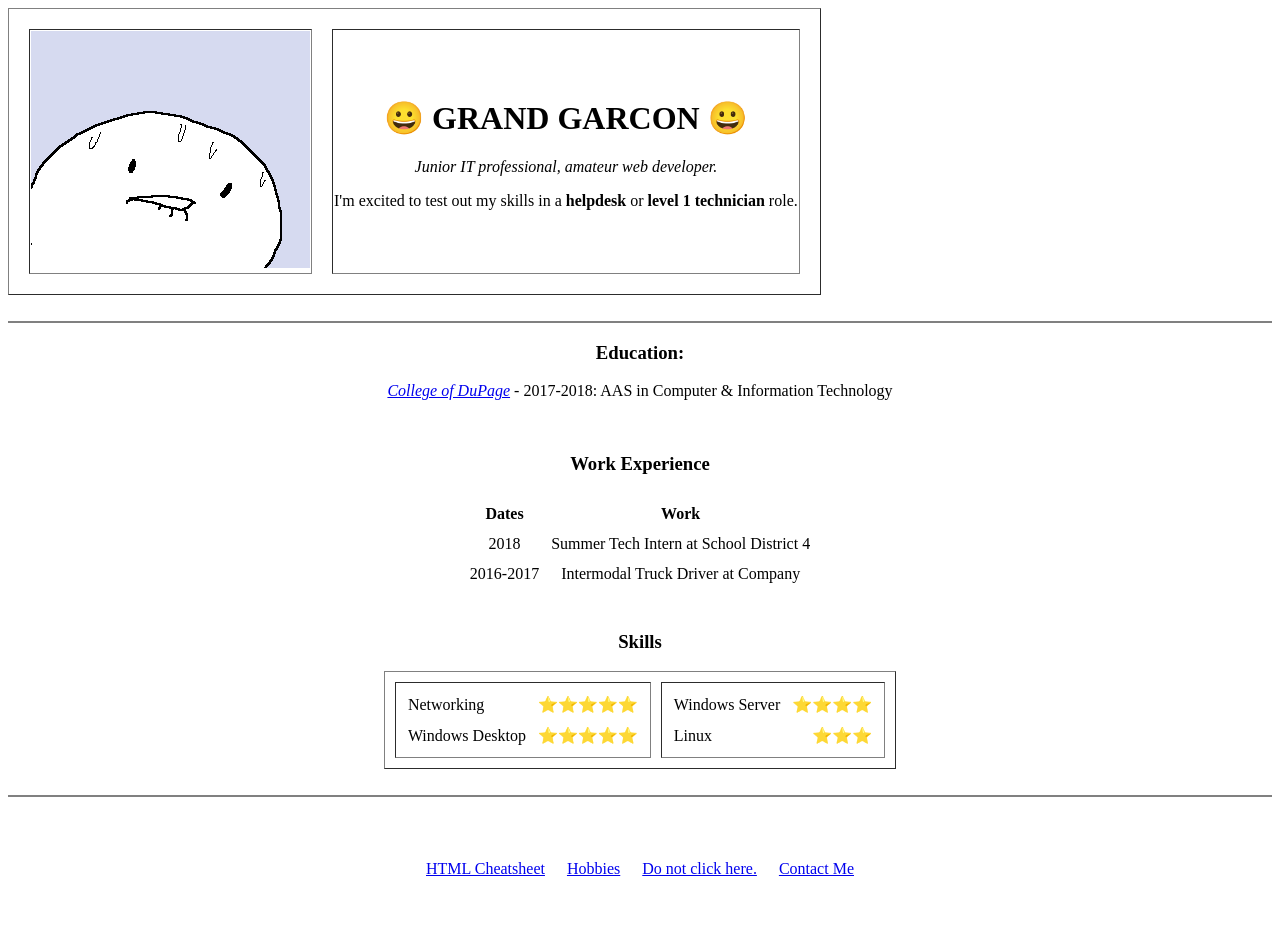
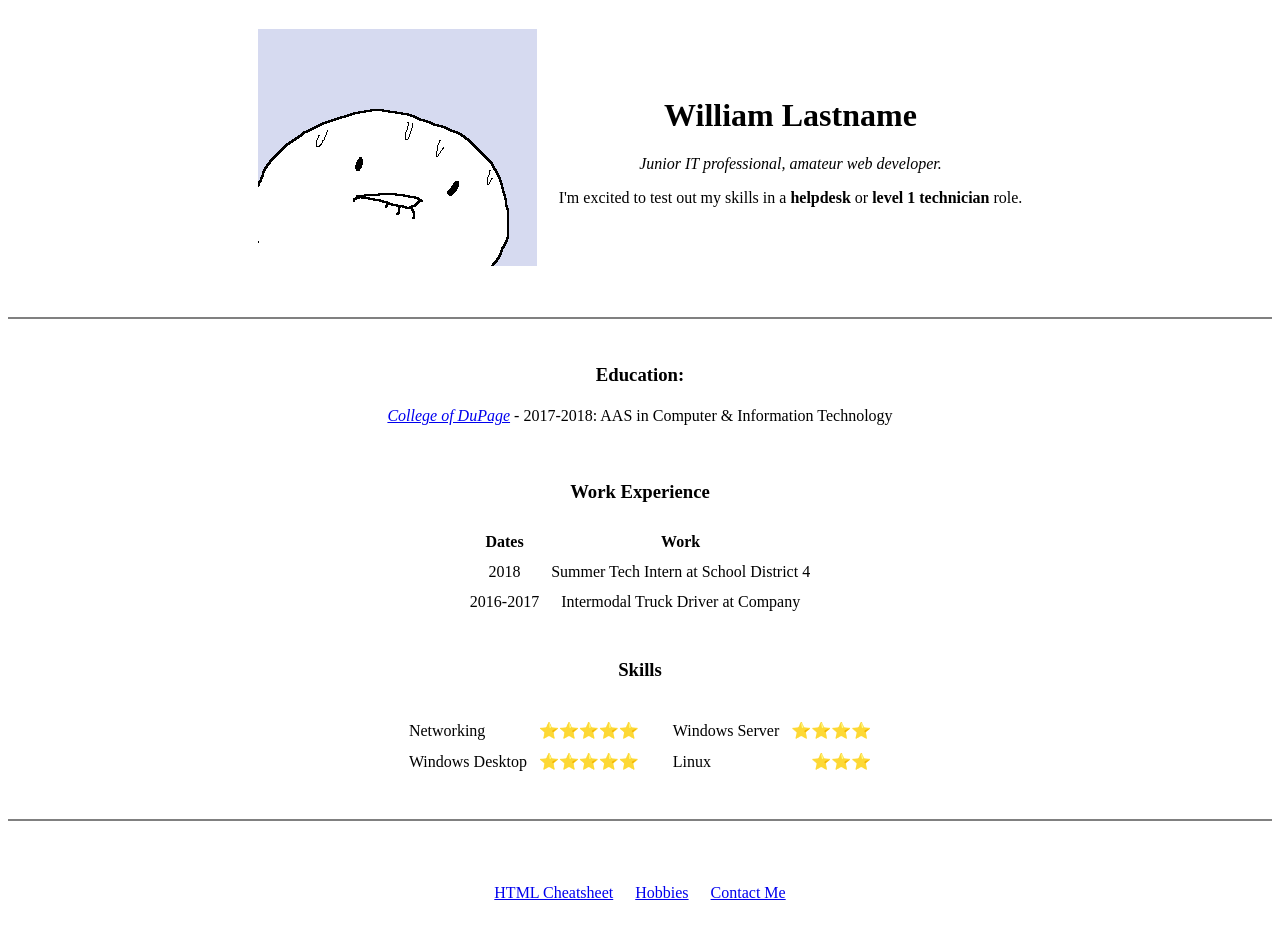
Before and after one commit to Tumm0/memes, a plain HTML site: page index.html in a window 1280 px wide. Drawn offline with Linux system fonts and the light colour scheme.

Commit message:
Update index.html

```diff
--- a/index.html
+++ b/index.html
@@ -7,16 +7,17 @@
 
 <head>
   <meta charset="utf-8">
-  <title>My Personal Site</title>
+  <title>Will's Personal Site</title>
+  <link rel="stylesheet" href="CSS/styles.css">
 </head>
 
 <body>
 
-  <table cellspacing="20" border=1>
+  <table cellspacing="20" border=0 align="center">
     <tr>
       <td><img src="sweat.png" alt="A drawing of a nervous sweaty character"></td>
       <td>
-        <h1 align="center">😀 GRAND GARCON 😀</h1>
+        <h1 align="center">William Lastname</h1>
         <p align="center"><em>Junior IT professional, amateur web developer.</em></p>
         <p align="center">I'm excited to test out my skills in a <strong>helpdesk</strong> or <strong>level 1 technician</strong> role.</p>
       </td>
@@ -27,13 +28,22 @@
   <!-- BR - line break -->
   <hr noshade />
   <!-- HR - Horizontal Rule -->
+  <br />
 
   <h3 align=center>Education:</h3>
   <p align=center>
-    <a href="https://cod.edu"><em>College of DuPage</em></a> - 2017-2018: AAS in Computer & Information Technology
+    <table align=center>
+      <tr>
+        <td>
+          <a href="https://cod.edu"><em>College of DuPage</em></a> - 2017-2018: AAS in Computer & Information Technology
+        </td>
+      </tr>
+    </table>
+
   </p>
 
   <br />
+
 
   <h3 align=center>Work Experience</h3>
   <!-- tables -  -->
@@ -67,7 +77,7 @@
 
   <h3 align=center>Skills</h3>
 
-  <table border=1 cellspacing=10 align=center>
+  <table border=0 cellspacing=10 align=center>
     <tr>
       <td>
         <table cellspacing=10>
@@ -111,9 +121,6 @@
         <a href="hobbies.html">Hobbies</a>
       </td>
       <td>
-        <a href="memes.html">Do not click here.</a>
-      </td>
-      <td>
         <a href="contact-info.html">
           <p align=center>Contact Me</p>
         </a>
```
